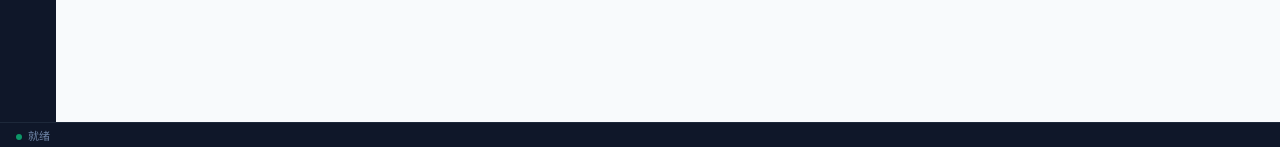
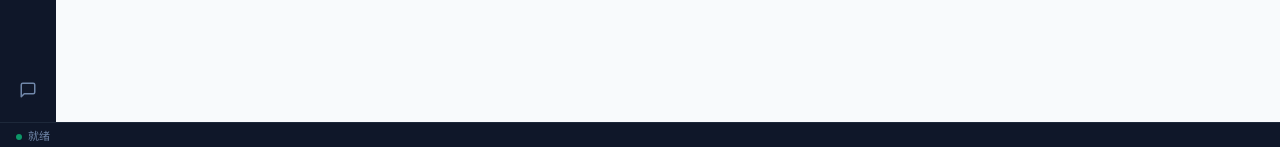
Before and after one commit to neowong/inspection-rust, a React (Vite) app: page /dashboard in a window 1280 px wide. Both pictures are taken after a click on the element "AI巡检助手". Shown: the part 650-797 px from the top of the page. Built offline with nearby package versions, Linux system fonts and the light colour scheme.

Commit message:
fix: 收起侧边栏时两种模式都显示切换入口
- 收起 + 传统模式：底部显示 AI聊天模式 图标
- 收起 + AI模式：底部显示 传统模式 图标
- 收起 + AI模式：聊天历史 MessageCircle 图标列表

```diff
--- a/src/layouts/AppShell.tsx
+++ b/src/layouts/AppShell.tsx
@@ -168,6 +168,12 @@ export default function AppShell() {
                     </button>
                   );
                 })}
+                <div className="flex-1" />
+                <button onClick={() => { setNavMode(false); navigate("/chat"); }}
+                  className="w-10 h-10 rounded-lg flex items-center justify-center hover:bg-[hsl(var(--sidebar-hover))]"
+                  style={{ color: "hsl(var(--sidebar-text-muted))" }} title="AI聊天模式">
+                  <MessageSquare size={18} />
+                </button>
               </nav>
             ) : (
               <div className="flex flex-col items-center py-3 gap-1.5 flex-1">
@@ -185,9 +191,10 @@ export default function AppShell() {
                   </button>
                 ))}
                 <div className="flex-1" />
-                <button onClick={() => navigate("/chat")} className="w-10 h-10 rounded-lg flex items-center justify-center hover:bg-[hsl(var(--sidebar-hover))] mb-1"
-                  style={{ color: location.pathname.startsWith("/chat") ? "hsl(var(--accent))" : "hsl(var(--sidebar-text-muted))" }} title="AI聊天模式">
-                  <MessageSquare size={20} />
+                <button onClick={() => { setNavMode(true); navigate("/dashboard"); }}
+                  className="w-10 h-10 rounded-lg flex items-center justify-center hover:bg-[hsl(var(--sidebar-hover))]"
+                  style={{ color: "hsl(var(--sidebar-text-muted))" }} title="传统模式">
+                  <RotateCw size={16} />
                 </button>
               </div>
             )
```
